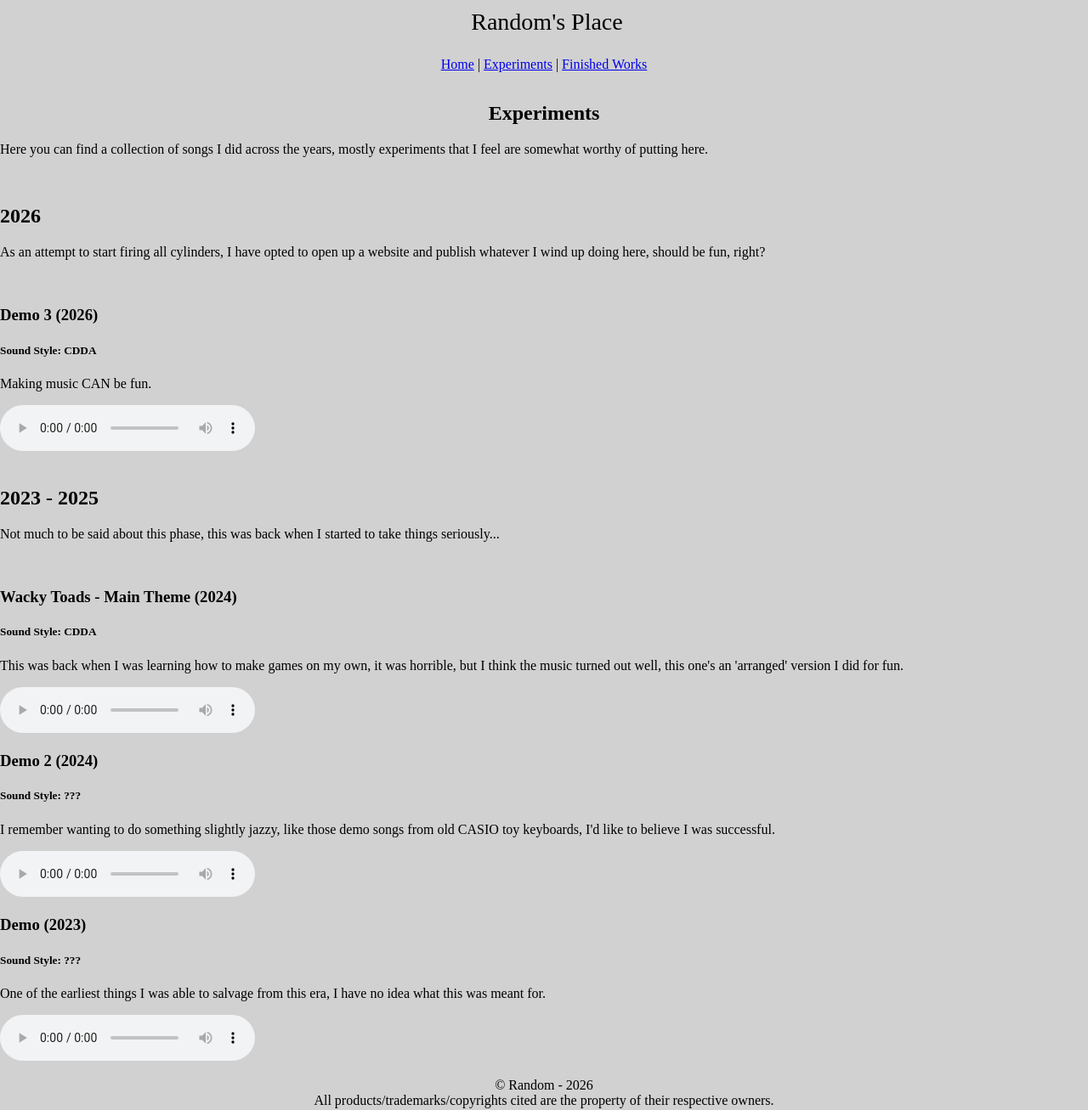
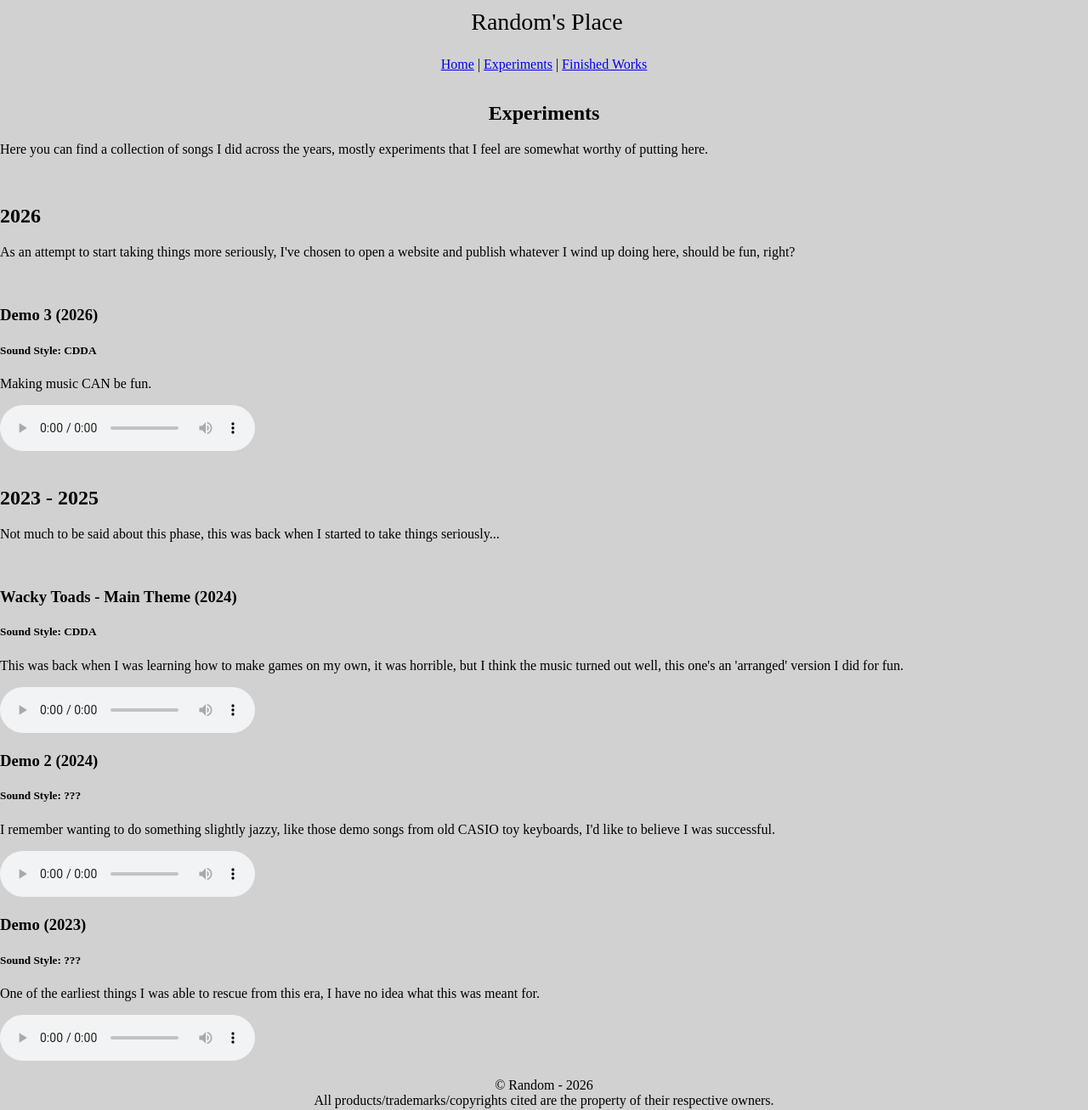
Before and after one commit to randomstunes/randomstunes.github.io, a plain HTML site: page exprmnts.html in a window 1280 px wide. Shown: the whole page at 85% size. Drawn offline with Linux system fonts and the light colour scheme; a script that the page names is missing.

Commit message:
dear god

```diff
--- a/exprmnts.html
+++ b/exprmnts.html
@@ -48,7 +48,7 @@ i stole this - random
 				<!--There are decades where nothing happens, and there are weeks where decades happen.-->
 				<h2>2026</h2>
 				<p>
-					As an attempt to start firing all cylinders, I have opted to open up a website and publish whatever
+					As an attempt to start taking things more seriously, I've chosen to open a website and publish whatever
 					I wind up doing here, should be fun, right?
 					<br>
 					<br>
@@ -104,7 +104,7 @@ i stole this - random
 				<h3>Demo (2023)</h3>
 				<h5>Sound Style: ???</h5>
 				<p>
-					One of the earliest things I was able to salvage from this era, I have no idea what this was meant for.
+					One of the earliest things I was able to rescue from this era, I have no idea what this was meant for.
 				</p>
 				<audio controls><source src="./sndsrc/unk2023.mp3" type="audio/mpeg"></audio>
 
```
